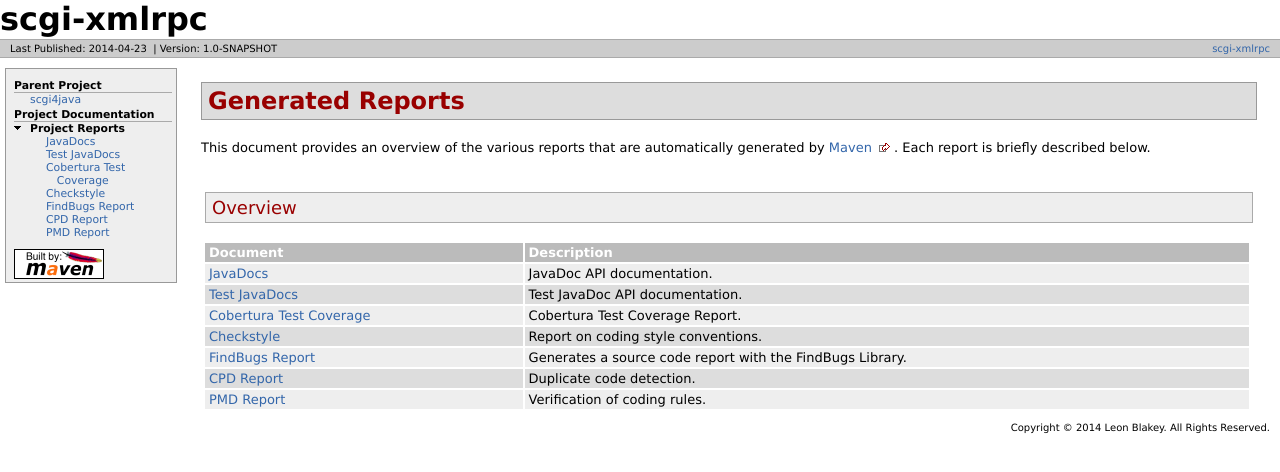
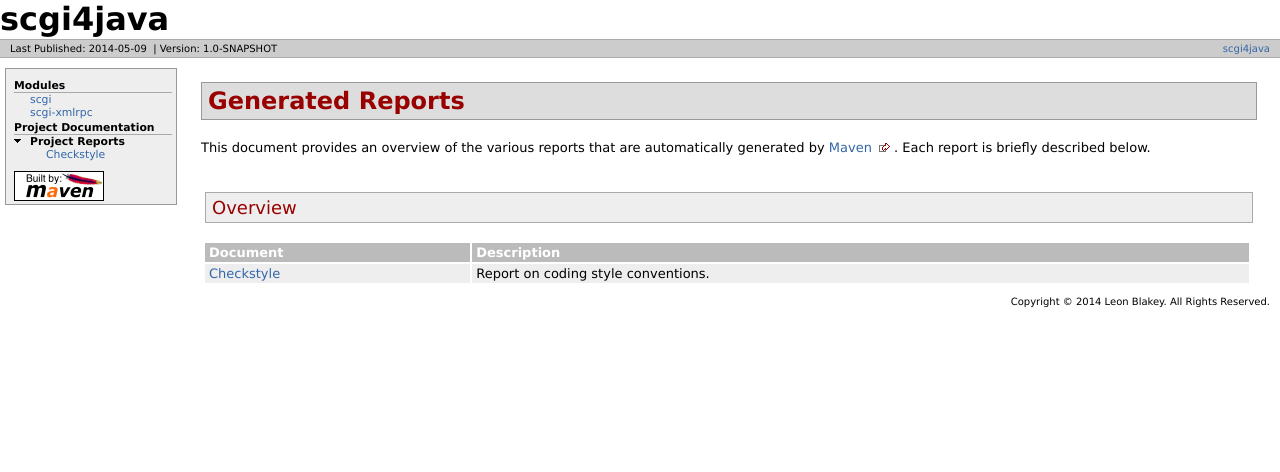
Before and after one commit to TheLQ/scgi4java.site, a plain HTML site: page project-reports.html in a window 1280 px wide. Drawn offline with Linux system fonts and the light colour scheme.

Commit message:
Wagon: Adding site to repository

```diff
--- a/project-reports.html
+++ b/project-reports.html
@@ -1,23 +1,23 @@
 <!DOCTYPE html PUBLIC "-//W3C//DTD XHTML 1.0 Transitional//EN" "http://www.w3.org/TR/xhtml1/DTD/xhtml1-transitional.dtd">
-<!-- Generated by Apache Maven Doxia Site Renderer 1.4 at 2014-04-23 -->
+<!-- Generated by Apache Maven Doxia Site Renderer 1.4 at 2014-05-09 -->
 <html xmlns="http://www.w3.org/1999/xhtml" xml:lang="en" lang="en">
   <head>
     <meta http-equiv="Content-Type" content="text/html; charset=UTF-8" />
-    <title>scgi-xmlrpc - Generated Reports</title>
+    <title>scgi4java - Generated Reports</title>
     <style type="text/css" media="all">
       @import url("./css/maven-base.css");
       @import url("./css/maven-theme.css");
       @import url("./css/site.css");
     </style>
     <link rel="stylesheet" href="./css/print.css" type="text/css" media="print" />
-    <meta name="Date-Revision-yyyymmdd" content="20140423" />
+    <meta name="Date-Revision-yyyymmdd" content="20140509" />
     <meta http-equiv="Content-Language" content="en" />
 
         </head>
   <body class="composite">
     <div id="banner">
                     <div id="bannerLeft">
-                scgi-xmlrpc
+                scgi4java
                 </div>
                     <div class="clear">
         <hr/>
@@ -27,10 +27,10 @@
 
 
                 <div class="xleft">
-        <span id="publishDate">Last Published: 2014-04-23</span>
+        <span id="publishDate">Last Published: 2014-05-09</span>
                   &nbsp;| <span id="projectVersion">Version: 1.0-SNAPSHOT</span>
                       </div>
-            <div class="xright">                    <a href="./" title="scgi-xmlrpc">scgi-xmlrpc</a>
+            <div class="xright">                    <a href="./" title="scgi4java">scgi4java</a>
 
 
       </div>
@@ -42,37 +42,22 @@
       <div id="navcolumn">
 
 
-                                <h5>Parent Project</h5>
+                                          <h5>Modules</h5>
                   <ul>
                   <li class="none">
-                          <a href="../index.html" title="scgi4java">scgi4java</a>
+                          <a href="scgi/index.html" title="scgi">scgi</a>
+            </li>
+                  <li class="none">
+                          <a href="scgi-xmlrpc/index.html" title="scgi-xmlrpc">scgi-xmlrpc</a>
             </li>
           </ul>
                        <h5>Project Documentation</h5>
                   <ul>
-                                                                                                                                                                                    <li class="expanded">
+                                                                        <li class="expanded">
             <strong>Project Reports</strong>
                   <ul>
                       <li class="none">
-                          <a href="apidocs/index.html" title="JavaDocs">JavaDocs</a>
-            </li>
-                      <li class="none">
-                          <a href="testapidocs/index.html" title="Test JavaDocs">Test JavaDocs</a>
-            </li>
-                      <li class="none">
-                          <a href="cobertura/index.html" title="Cobertura Test Coverage">Cobertura Test Coverage</a>
-            </li>
-                      <li class="none">
-                          <a href="checkstyle.html" title="Checkstyle">Checkstyle</a>
-            </li>
-                      <li class="none">
-                          <a href="findbugs.html" title="FindBugs Report">FindBugs Report</a>
-            </li>
-                      <li class="none">
-                          <a href="cpd.html" title="CPD Report">CPD Report</a>
-            </li>
-                      <li class="none">
-                          <a href="pmd.html" title="PMD Report">PMD Report</a>
+                          <a href="checkstyle-aggregate.html" title="Checkstyle">Checkstyle</a>
             </li>
               </ul>
         </li>
@@ -96,26 +81,8 @@
 <th>Document</th>
 <th>Description</th></tr>
 <tr class="b">
-<td><a href="apidocs/index.html">JavaDocs</a></td>
-<td>JavaDoc API documentation.</td></tr>
-<tr class="a">
-<td><a href="testapidocs/index.html">Test JavaDocs</a></td>
-<td>Test JavaDoc API documentation.</td></tr>
-<tr class="b">
-<td><a href="cobertura/index.html">Cobertura Test Coverage</a></td>
-<td>Cobertura Test Coverage Report.</td></tr>
-<tr class="a">
-<td><a href="checkstyle.html">Checkstyle</a></td>
-<td>Report on coding style conventions.</td></tr>
-<tr class="b">
-<td><a href="findbugs.html">FindBugs Report</a></td>
-<td>Generates a source code report with the FindBugs Library.</td></tr>
-<tr class="a">
-<td><a href="cpd.html">CPD Report</a></td>
-<td>Duplicate code detection.</td></tr>
-<tr class="b">
-<td><a href="pmd.html">PMD Report</a></td>
-<td>Verification of coding rules.</td></tr></table></div></div>
+<td><a href="checkstyle-aggregate.html">Checkstyle</a></td>
+<td>Report on coding style conventions.</td></tr></table></div></div>
       </div>
     </div>
     <div class="clear">
```
Also changed, not shown: checkstyle-aggregate.html (+13 -13 lines), 1 other file.
